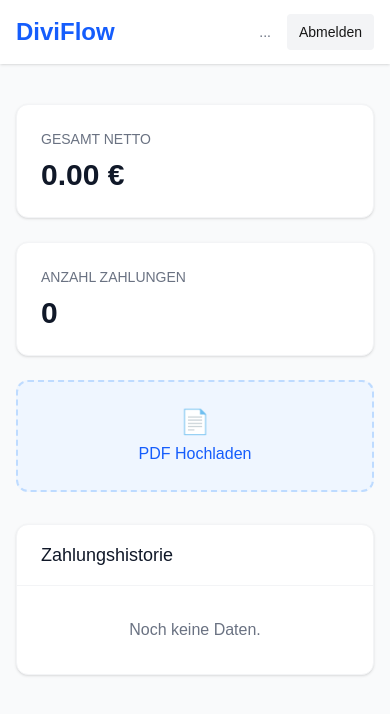
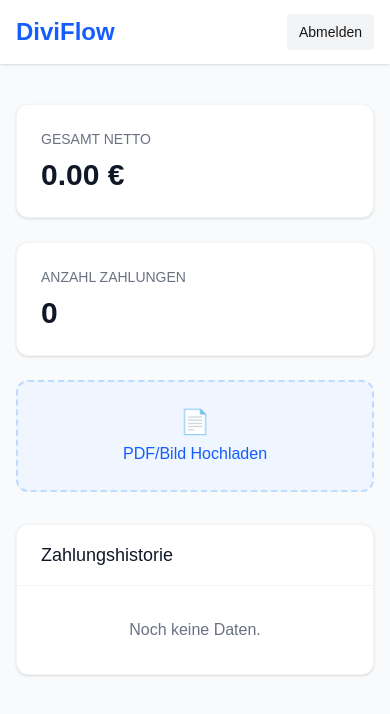
Before and after one commit to J-L-OE/diviflow, a Next.js app in the folder frontend/: page / in a window 390 px wide. Shown: the top 714 px of the page. Built offline with nearby package versions, Linux system fonts and the light colour scheme.

Commit message:
Fix: Mobile Upload und Bilder erlaubt

```diff
--- a/frontend/app/page.tsx
+++ b/frontend/app/page.tsx
@@ -1,9 +1,8 @@
 'use client'
 
-import { useEffect, useState, useRef } from 'react'
+import { useEffect, useState } from 'react'
 import { createClient } from '@/utils/supabase/client'
 import { useRouter } from 'next/navigation'
-// Das hier ist neu für das Diagramm:
 import { BarChart, Bar, XAxis, YAxis, Tooltip, ResponsiveContainer, Cell } from 'recharts'
 
 export default function Dashboard() {
@@ -11,20 +10,22 @@ export default function Dashboard() {
   const [dividends, setDividends] = useState<any[]>([])
   const [uploading, setUploading] = useState(false)
   const [message, setMessage] = useState<string | null>(null)
-  const fileInputRef = useRef<HTMLInputElement>(null)
 
+  // Supabase & Router initialisieren
   const supabase = createClient()
   const router = useRouter()
 
+  // Dividenden laden
   const fetchDividends = async () => {
     const { data } = await supabase
       .from('dividends')
       .select('*')
-      .order('pay_date', { ascending: true }) // Für das Diagramm brauchen wir es chronologisch (alt nach neu)
+      .order('pay_date', { ascending: true })
 
     if (data) setDividends(data)
   }
 
+  // User checken beim Start
   useEffect(() => {
     const getUser = async () => {
       const { data: { user } } = await supabase.auth.getUser()
@@ -34,11 +35,13 @@ export default function Dashboard() {
     getUser()
   }, [])
 
+  // Logout Funktion
   const handleLogout = async () => {
     await supabase.auth.signOut()
     router.refresh()
   }
 
+  // Löschen Funktion
   const handleDelete = async (id: string) => {
     if (!confirm('Diesen Eintrag wirklich löschen?')) return
 
@@ -53,10 +56,7 @@ export default function Dashboard() {
     }
   }
 
-  const handleButtonClick = () => {
-    fileInputRef.current?.click()
-  }
-
+  // Datei Upload Funktion
   const handleFileChange = async (e: React.ChangeEvent<HTMLInputElement>) => {
     const file = e.target.files?.[0]
     if (!file) return
@@ -70,14 +70,12 @@ export default function Dashboard() {
       const response = await fetch('/api/upload', { method: 'POST', body: formData })
       const result = await response.json()
 
-      // Wenn es nur eine Warnung ist (Duplikat), zeigen wir sie gelb an, aber laden nicht neu
       if (result.message && result.message.includes('⚠️')) {
          setMessage(result.message)
          setTimeout(() => setMessage(null), 5000)
       } else if (!response.ok) {
         throw new Error(result.error)
       } else {
-        // Echter Erfolg
         fetchDividends()
         setMessage("✅ " + result.message)
         setTimeout(() => setMessage(null), 5000)
@@ -87,20 +85,20 @@ export default function Dashboard() {
       alert('Fehler: ' + error.message)
     } finally {
       setUploading(false)
-      if (fileInputRef.current) fileInputRef.current.value = ''
+      // Input zurücksetzen trick: Wir leeren einfach den Wert des Events, falls möglich
+      e.target.value = ''
     }
   }
 
+  // Berechnungen für UI
   const totalAmount = dividends.reduce((sum, item) => sum + (item.amount || 0), 0)
 
-  // Daten für das Diagramm aufbereiten (Datum schön kurz machen)
   const chartData = dividends.map(item => ({
     ...item,
     shortDate: new Date(item.pay_date).toLocaleDateString('de-DE', { day: '2-digit', month: '2-digit' }),
     fullDate: new Date(item.pay_date).toLocaleDateString('de-DE')
   }))
 
-  // Liste für die Anzeige unten wieder umdrehen (damit Neueste oben stehen)
   const sortedList = [...dividends].sort((a, b) => new Date(b.pay_date).getTime() - new Date(a.pay_date).getTime())
 
   return (
@@ -110,7 +108,7 @@ export default function Dashboard() {
           <div className="flex h-16 justify-between items-center">
             <h1 className="text-2xl font-bold text-blue-600">DiviFlow</h1>
             <div className="flex items-center gap-4">
-              <span className="text-sm text-gray-500">{user ? `Moin, ${user.email}` : '...'}</span>
+              <span className="text-sm text-gray-500 hidden sm:block">{user ? `Moin, ${user.email}` : '...'}</span>
               <button onClick={handleLogout} className="bg-gray-100 px-3 py-2 rounded text-sm hover:bg-gray-200">Abmelden</button>
             </div>
           </div>
@@ -129,16 +127,23 @@ export default function Dashboard() {
             <p className="text-gray-500 text-sm font-medium uppercase">Anzahl Zahlungen</p>
             <p className="mt-2 text-3xl font-bold text-gray-900">{dividends.length}</p>
           </div>
-          <div className="flex items-center justify-center rounded-xl bg-blue-50 p-6 border-2 border-dashed border-blue-200 hover:bg-blue-100 transition-colors cursor-pointer relative" onClick={handleButtonClick}>
-             <input type="file" ref={fileInputRef} onChange={handleFileChange} className="hidden" accept="application/pdf" />
+
+          {/* DER NEUE UPLOAD BUTTON (Mobile Safe) */}
+          <label className="flex items-center justify-center rounded-xl bg-blue-50 p-6 border-2 border-dashed border-blue-200 hover:bg-blue-100 transition-colors cursor-pointer relative">
+             <input
+                type="file"
+                onChange={handleFileChange}
+                className="hidden"
+                accept="application/pdf, image/*"
+             />
              <div className="flex flex-col items-center text-blue-600">
                 <span className="text-2xl mb-1">{uploading ? '⏳' : '📄'}</span>
-                <span className="font-medium">{uploading ? 'Verarbeite...' : 'PDF Hochladen'}</span>
+                <span className="font-medium">{uploading ? 'Verarbeite...' : 'PDF/Bild Hochladen'}</span>
              </div>
-          </div>
+          </label>
         </div>
 
-        {/* NEU: Das Diagramm */}
+        {/* Diagramm */}
         {dividends.length > 0 && (
           <div className="mb-8 rounded-xl bg-white p-6 shadow-sm border border-gray-100 h-80">
             <h3 className="text-lg font-medium text-gray-900 mb-4">Verlauf</h3>
@@ -161,7 +166,7 @@ export default function Dashboard() {
                 <Tooltip
                   cursor={{fill: '#F3F4F6'}}
                   contentStyle={{ borderRadius: '8px', border: 'none', boxShadow: '0 4px 6px -1px rgb(0 0 0 / 0.1)' }}
-                  formatter={(value: any) => [`${value.toFixed(2)} €`, 'Betrag']}
+                  formatter={(value: any) => [`${Number(value).toFixed(2)} €`, 'Betrag']}
                   labelFormatter={(label) => `Datum: ${label}`}
                 />
                 <Bar dataKey="amount" radius={[4, 4, 0, 0]}>
```
